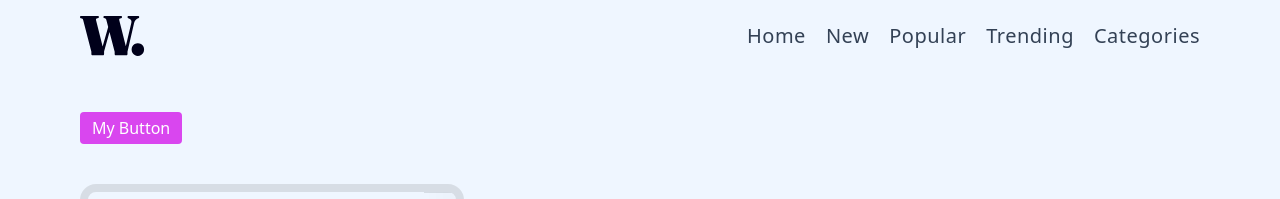
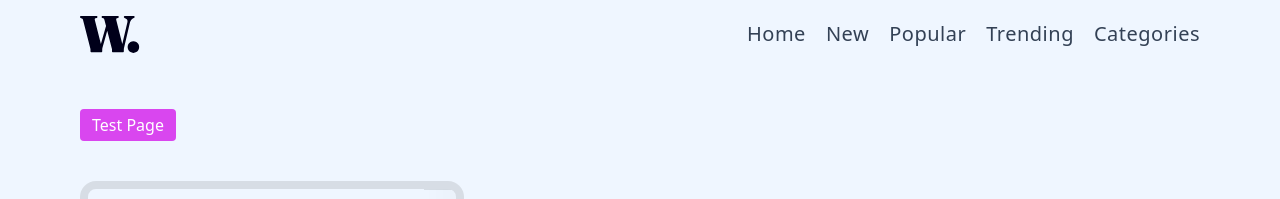
Before and after one commit to seano424/ui-ux, a Next.js app: page /news in a window 1280 px wide. Shown: the top 199 px of the page. Built offline with nearby package versions, Linux system fonts and the light colour scheme; what tailwindcss-debug-screens would draw is missing.

Commit message:
updating buttons and links

```diff
--- a/app/news/page.tsx
+++ b/app/news/page.tsx
@@ -2,6 +2,7 @@
 import Button from '@/components/Button/Button'
 import Skeleton from '@/components/Skeleton/Skeleton'
 import Header from '@/components/Header/Header'
+import Link from 'next/link'
 
 // This is a Client Component. It receives data as props and
 // has access to state and effects just like Page components
@@ -12,7 +13,9 @@ export default function AboutPage() {
     <>
       <Header />
       <div className="container space-y-10 py-10">
-        <Button label="My Button" />
+        <Link href="/news/test">
+          <Button label="Test Page" />
+        </Link>
         <Skeleton />
       </div>
     </>
--- a/app/news/test/page.tsx
+++ b/app/news/test/page.tsx
@@ -1,6 +1,7 @@
 'use client'
 import Button from '@/components/Button/Button'
 import Skeleton from '@/components/Skeleton/Skeleton'
+import Link from 'next/link'
 
 // This is a Client Component. It receives data as props and
 // has access to state and effects just like Page components
@@ -9,7 +10,9 @@ import Skeleton from '@/components/Skeleton/Skeleton'
 export default function HomePage() {
   return (
     <div className="container space-y-10 py-10">
-      <Button label="My Button" />
+      <Link href="/news">
+        <Button label="News Page" />
+      </Link>
       <Skeleton />
     </div>
   )
--- a/components/Header/Header.tsx
+++ b/components/Header/Header.tsx
@@ -2,6 +2,7 @@ import { useAtom } from 'jotai'
 import { mobileMenuAtom } from '@/atoms/mobileMenuAtom'
 import MobileMenu from './MobileMenu'
 import Overlay from './Overlay'
+import Image from 'next/image'
 
 const links = [
   {
@@ -31,7 +32,7 @@ const Header = () => {
   return (
     <nav className="container flex items-center justify-between py-4">
       <a href="/">
-        <img src="/images/logo.svg" alt="Logo" />
+        <Image alt="Logo" src="/images/logo.svg" height={60} width={60} />
       </a>
       <ul className="hidden space-x-5 lg:flex">
         {links.map((link) => (
@@ -50,9 +51,19 @@ const Header = () => {
         onClick={() => setIsOpen((prev) => !prev)}
       >
         {isOpen ? (
-          <img src="/images/icon-menu-close.svg" alt="Logo" />
+          <Image
+            alt="Menu Close"
+            src="/images/icon-menu-close.svg"
+            height={25}
+            width={25}
+          />
         ) : (
-          <img src="/images/icon-menu.svg" alt="Logo" />
+          <Image
+            alt="Menu Open"
+            src="/images/icon-menu.svg"
+            height={35}
+            width={35}
+          />
         )}
       </button>
 
```
